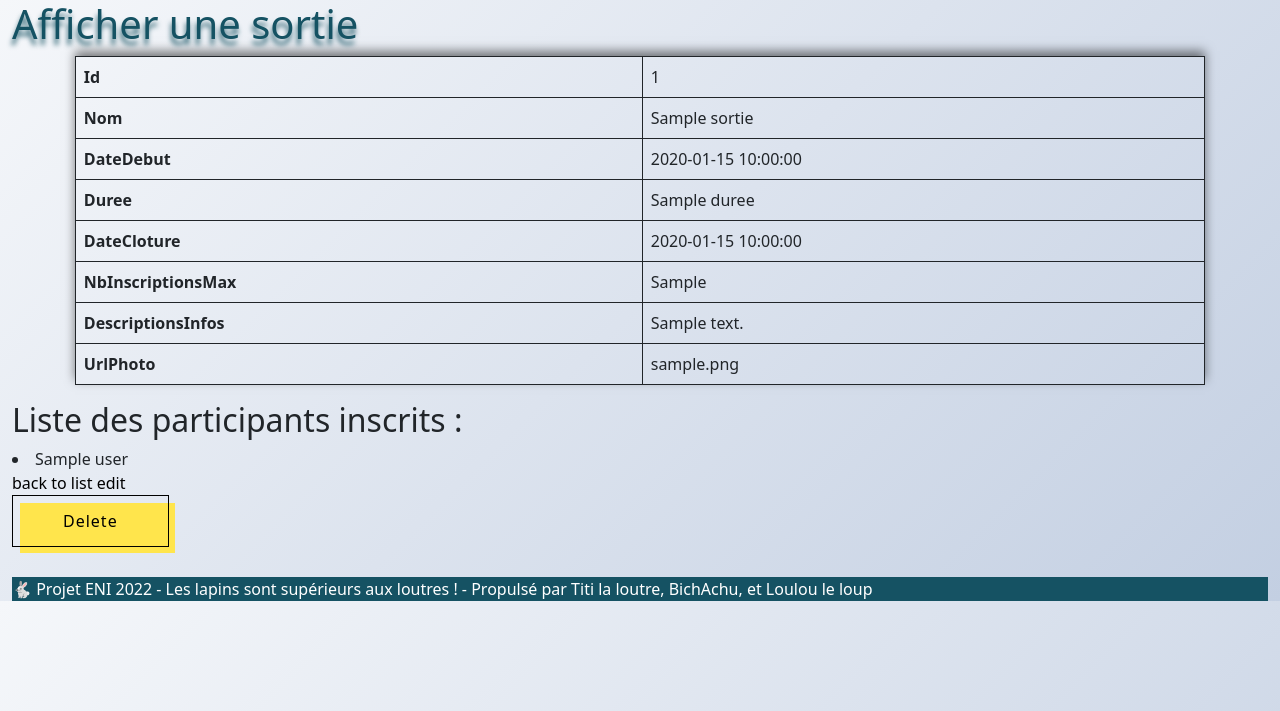
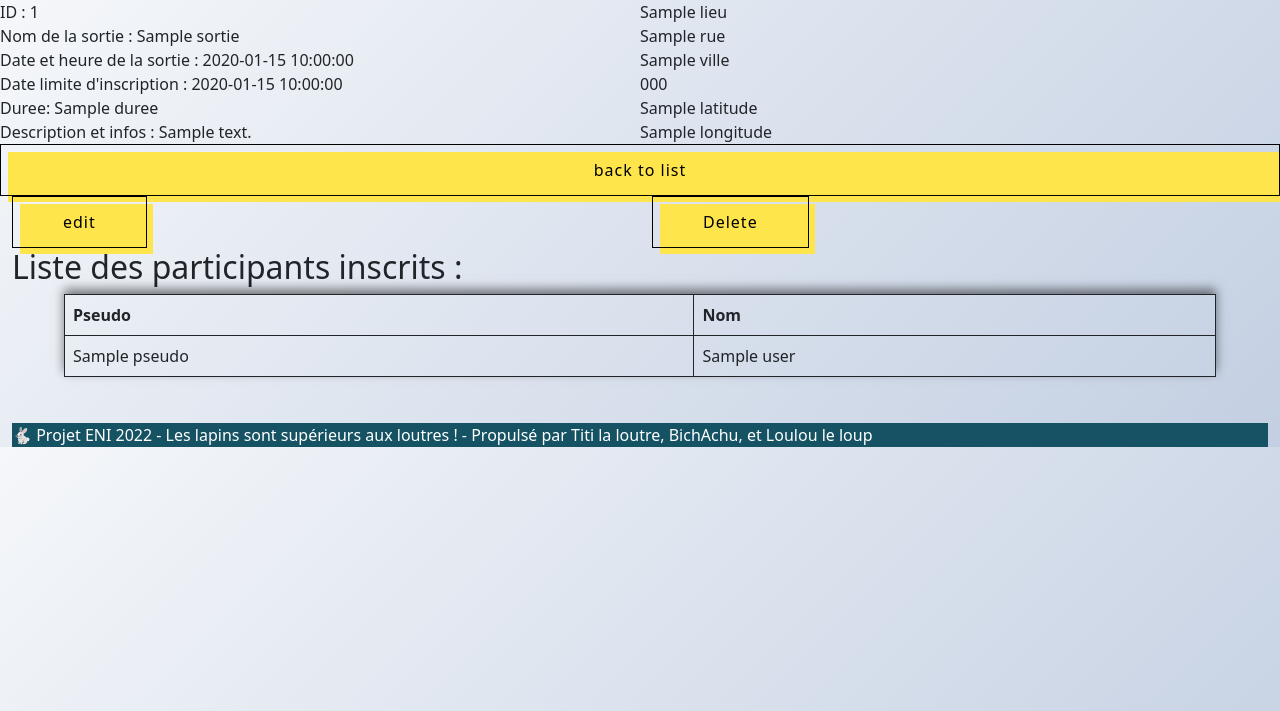
Before and after one commit to AlexandreLefay/sortir-gto-eni, a Symfony app: template templates/sortie/show.html.twig in a window 1280 px wide. Shown: the top 711 px of the page. Run offline with Twig, Linux system fonts and the light colour scheme; the template is opened without the code that fills it: most values are stand-ins (such as "Sample title", 1, 10 or a date in 2020); some libraries are stand-ins or nearby versions.

Commit message:
Remplacement du tableau donnée sortie par une nouvelle presentation

```diff
--- a/templates/sortie/show.html.twig
+++ b/templates/sortie/show.html.twig
@@ -3,55 +3,62 @@
 {% block title %}Sortie{% endblock %}
 
 {% block main %}
-    <h1>Afficher une sortie</h1>
+    <div class="row sortie-detail">
+        <div class="col-md-6">
+            <div class="row">ID : {{ sortie.id }}</div>
+            <div class="row">Nom de la sortie : {{ sortie.nom }}</div>
+            <div class="row">Date et heure de la sortie : {{ sortie.dateDebut ? sortie.dateDebut|date('Y-m-d H:i:s') : '' }}</div>
+            <div class="row">Date limite d'inscription : {{ sortie.dateCloture ? sortie.dateCloture|date('Y-m-d H:i:s') : '' }}</div>
+            <div class="row">Duree: {{ sortie.duree }}</div>
+            <div class="row">Description et infos : {{ sortie.descriptionsInfos }}</div>
+        </div>
+        <div class="col-md-6">
+            <div class="row">
+                {{ sortie.lieu.nom}}
+            </div>
+            <div class="row">
+                {{ sortie.lieu.rue}}
+            </div>
+            <div class="row">
+                {{ sortie.lieu.ville.nom}}
+            </div>
+            <div class="row">
+                {{ sortie.lieu.ville.codePostal}}
+            </div>
+            <div class="row">
+                {{ sortie.lieu.latitude}}
+            </div>
+            <div class="row">
+                {{ sortie.lieu.longitude}}
+            </div>
+        </div>
+    </div>
 
-
+    <div class="row"> <button class="button-52"  id="bnt-backtolist" role="button">  <a href="{{ path('app_sortie_index') }}">back to list</a></button> </div>
+    <div class="row">
+        <div class="col-md-6">
+            <button class="button-52" role="button"> <a href="{{ path('app_sortie_edit', {'id': sortie.id}) }}">edit</a></button>
+        </div>
+        <div class="col-md-6">
+            {{ include('sortie/_delete_form.html.twig') }}
+        </div>
+    </div>
+    <div class="row sortie-participants">
+        <h2>Liste des participants inscrits :</h2>
+        {# for item in Entity.attribut #}
         <table class="table">
             <tbody>
             <tr>
-                <th>Id</th>
-                <td>{{ sortie.id }}</td>
+                <th>Pseudo</th>
+                <th>Nom</th>
             </tr>
+            {% for participant in sortie.users %}
                 <tr>
-                <th>Nom</th>
-                <td>{{ sortie.nom }}</td>
+                    <td>{{ participant.pseudo}} </td>
+                    <td>{{ participant.nom}}</td>
                 </tr>
-            <tr>
-                <th>DateDebut</th>
-                <td>{{ sortie.dateDebut ? sortie.dateDebut|date('Y-m-d H:i:s') : '' }}</td>
-            </tr>
-            <tr>
-                <th>Duree</th>
-                <td>{{ sortie.duree }}</td>
-            </tr>
-            <tr>
-                <th>DateCloture</th>
-                <td>{{ sortie.dateCloture ? sortie.dateCloture|date('Y-m-d H:i:s') : '' }}</td>
-            </tr>
-            <tr>
-                <th>NbInscriptionsMax</th>
-                <td>{{ sortie.nbInscriptionsMax }}</td>
-            </tr>
-            <tr>
-                <th>DescriptionsInfos</th>
-                <td>{{ sortie.descriptionsInfos }}</td>
-            </tr>
-            <tr>
-                <th>UrlPhoto</th>
-                <td>{{ sortie.urlPhoto }}</td>
-            </tr>
+            {% endfor %}
             </tbody>
         </table>
-
-    <h2>Liste des participants inscrits :</h2>
-    {# in Entity.attribut #}
-    {% for participant in sortie.users %}
-         <li>{{ participant.nom}}</li>
-    {% endfor %}
-
-    <a href="{{ path('app_sortie_index') }}">back to list</a>
-
-    <a href="{{ path('app_sortie_edit', {'id': sortie.id}) }}">edit</a>
-
-    {{ include('sortie/_delete_form.html.twig') }}
+    </div>
 {% endblock %}
```
Lines whose indentation alone changed are shown as unchanged.
